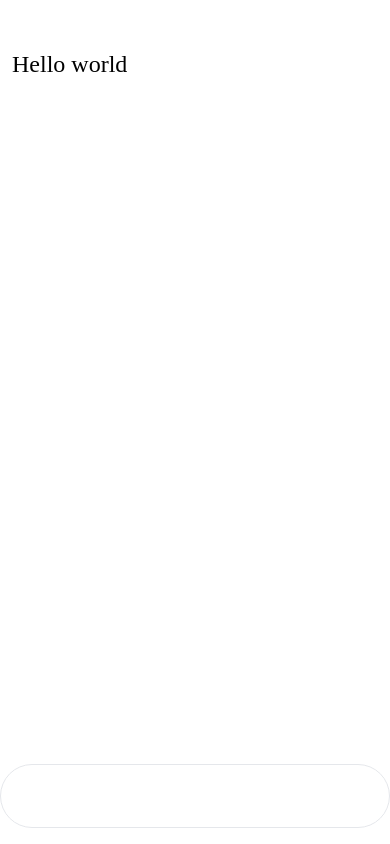
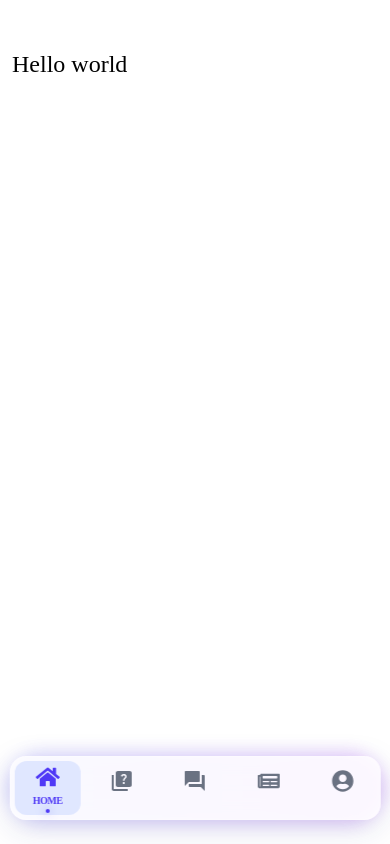
Before and after one commit to ratulislam46/EduSelf-Online-Platform, a Next.js app: page / in a window 390 px wide. Built offline with nearby package versions, Linux system fonts and the light colour scheme.

Commit message:
Updated Mobile device navbar section

```diff
--- a/src/Components/Shared/Navbar/SmalDeviceNavbar.jsx
+++ b/src/Components/Shared/Navbar/SmalDeviceNavbar.jsx
@@ -1,75 +1,75 @@
 "use client";
 
 import Link from "next/link";
+import { usePathname } from "next/navigation";
 import { FaHome, FaNewspaper, FaUserCircle } from 'react-icons/fa';
 import { MdForum, MdQuiz } from 'react-icons/md';
 
 const SmalDeviceNavbar = () => {
+    const pathname = usePathname();
+
+    const navItems = [
+        { href: '/', icon: FaHome, label: 'Home', size: 24 },
+        { href: '/quiz', icon: MdQuiz, label: 'Quiz', size: 24 },
+        { href: '/forum', icon: MdForum, label: 'Forum', size: 24 },
+        { href: '/notice', icon: FaNewspaper, label: 'Notice', size: 22 },
+        { href: '/profile', icon: FaUserCircle, label: 'Profile', size: 22 },
+    ];
+
     return (
-        <div>
+        <div className="fixed bottom-6 left-1/2 -translate-x-1/2 z-50 w-[95%] max-w-lg">
+            {/* Ambient Glow Effect */}
+            <div className="absolute -inset-1 bg-gradient-to-r from-indigo-500 to-purple-600 rounded-full blur opacity-20 group-hover:opacity-40 transition duration-1000"></div>
 
-            <div className="fixed z-50 w-full h-16 max-w-lg -translate-x-1/2 bg-white border border-gray-200 rounded-full bottom-4 left-1/2 dark:bg-gray-700 dark:border-gray-600">
-                <div className="grid h-full max-w-lg grid-cols-5 mx-auto">
-                    {/* Home  */}
-                    <Link
-                        href='/'
-                        data-tooltip-target="tooltip-home" type="button" className="inline-flex flex-col items-center justify-center px-5 rounded-s-full  dark:hover:bg-gray-800 group">
-                        <FaHome size={26} className='text-white' />
-                        <span className="sr-only">Home</span>
-                    </Link>
-                    <div id="tooltip-home" role="tooltip" className="absolute z-10 invisible inline-block px-3 py-2 text-sm font-medium text-white transition-opacity duration-300 bg-gray-900 rounded-lg shadow-xs opacity-0 tooltip dark:bg-gray-700">
-                        Home
-                        <div className="tooltip-arrow" data-popper-arrow></div>
-                    </div>
+            <div className="relative h-16 bg-white/80 dark:bg-gray-900/90 backdrop-blur-xl border border-white/20 dark:border-gray-800 rounded-2xl shadow-[0_8px_32px_0_rgba(31,38,135,0.15)]">
+                <div className="grid h-full grid-cols-5">
+                    {navItems.map((item) => {
+                        const isActive = pathname === item.href;
+                        const Icon = item.icon;
 
-                    {/* Quiz  */}
-                    <Link
-                        href='/quiz'
-                        data-tooltip-target="tooltip-quiz" type="button" className="inline-flex flex-col items-center justify-center px-5 dark:hover:bg-gray-800 group">
-                        <MdQuiz size={26} className='text-white' />
-                        <span className="sr-only">Quiz</span>
-                    </Link>
-                    <div id="tooltip-quiz" role="tooltip" className="absolute z-10 invisible inline-block px-3 py-2 text-sm font-medium text-white transition-opacity duration-300 bg-gray-900 rounded-lg shadow-xs opacity-0 tooltip dark:bg-gray-700">
-                        Quiz
-                        <div className="tooltip-arrow" data-popper-arrow></div>
-                    </div>
+                        return (
+                            <Link
+                                key={item.href}
+                                href={item.href}
+                                className="relative flex flex-col items-center justify-center group"
+                            >
+                                {/* Active Indicator (The "Blob") */}
+                                <div className={`absolute inset-1 rounded-xl transition-all duration-300 ease-out
+                                    ${isActive
+                                        ? "bg-indigo-100 dark:bg-indigo-500/20 scale-100"
+                                        : "bg-transparent scale-0 group-active:scale-90 group-active:bg-gray-100 dark:group-active:bg-gray-800"
+                                    }`}
+                                />
 
-                    {/* Forum  */}
-                    <Link
-                        href='/forum'
-                        data-tooltip-target="tooltip-forum" type="button" className="inline-flex flex-col items-center justify-center px-5  dark:hover:bg-gray-800 group">
-                        <MdForum size={26} className='text-white' />
-                        <span className="sr-only">Forum</span>
-                    </Link>
-                    <div id="tooltip-forum" role="tooltip" className="absolute z-10 invisible inline-block px-3 py-2 text-sm font-medium text-white transition-opacity duration-300 bg-gray-900 rounded-lg shadow-xs opacity-0 tooltip dark:bg-gray-700">
-                        Forum
-                        <div className="tooltip-arrow" data-popper-arrow></div>
-                    </div>
+                                {/* Icon Container */}
+                                <div className={`relative z-10 transition-all duration-300 ${isActive ? "-translate-y-1" : "group-hover:-translate-y-1"}`}>
+                                    <Icon
+                                        size={item.size}
+                                        className={`transition-colors duration-300 ${
+                                            isActive
+                                            ? "text-indigo-600 dark:text-indigo-400"
+                                            : "text-gray-500 dark:text-gray-400 group-hover:text-indigo-500"
+                                        }`}
+                                    />
+                                </div>
 
-                    {/* Notice  */}
-                    <Link
-                        href='/notice'
-                        data-tooltip-target="tooltip-notice" type="button" className="inline-flex flex-col items-center justify-center px-5  dark:hover:bg-gray-800 group">
-                        <FaNewspaper size={20} className='text-white' />
-                        <span className="sr-only">Notice</span>
-                    </Link>
-                    <div id="tooltip-notice" role="tooltip" className="absolute z-10 invisible inline-block px-3 py-2 text-sm font-medium text-white transition-opacity duration-300 bg-gray-900 rounded-lg shadow-xs opacity-0 tooltip dark:bg-gray-700">
-                        Notice
-                        <div className="tooltip-arrow" data-popper-arrow></div>
-                    </div>
+                                {/* Label - Tiny & Modern */}
+                                <span className={`relative z-10 text-[10px] font-bold transition-all duration-300 uppercase tracking-tighter
+                                    ${isActive
+                                        ? "opacity-100 translate-y-0 text-indigo-600 dark:text-indigo-400"
+                                        : "opacity-0 translate-y-2 text-gray-400"
+                                    }`}
+                                >
+                                    {item.label}
+                                </span>
 
-                    {/* Profile */}
-                    <Link
-                        href='/profile'
-                        data-tooltip-target="tooltip-profile" type="button" className="inline-flex flex-col items-center justify-center px-5 rounded-e-full dark:hover:bg-gray-800 group">
-                        <FaUserCircle size={20} className='text-white' />
-                        <span className="sr-only">Profile</span>
-                    </Link>
-                    <div id="tooltip-profile" role="tooltip" className="absolute z-10 invisible inline-block px-3 py-2 text-sm font-medium text-white transition-opacity duration-300 bg-gray-900 rounded-lg shadow-xs opacity-0 tooltip dark:bg-gray-700">
-                        Profile
-                        <div className="tooltip-arrow" data-popper-arrow></div>
-                    </div>
-
+                                {/* Bottom Dot for Active State */}
+                                {isActive && (
+                                    <div className="absolute bottom-1.5 w-1 h-1 bg-indigo-600 dark:bg-indigo-400 rounded-full shadow-[0_0_8px_rgba(79,70,229,0.6)]" />
+                                )}
+                            </Link>
+                        );
+                    })}
                 </div>
             </div>
         </div>
```
